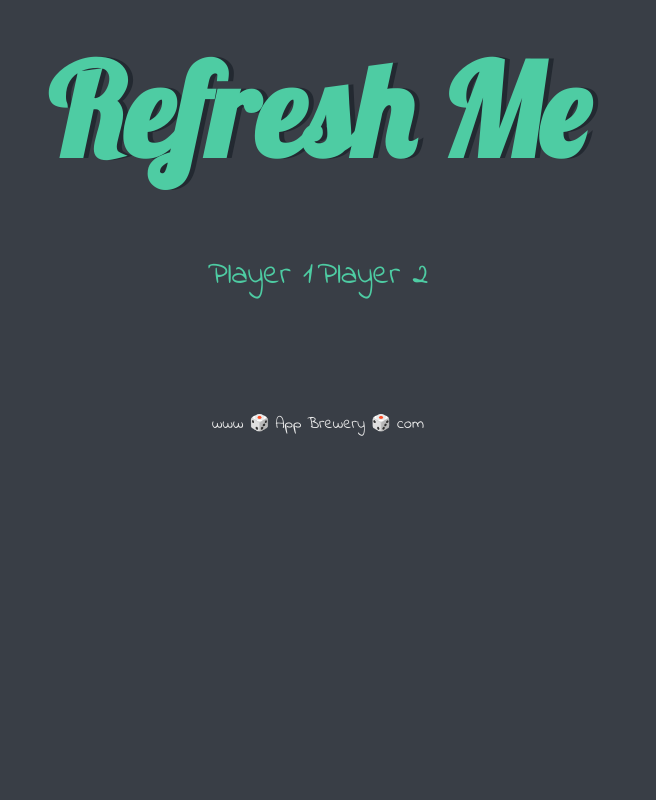
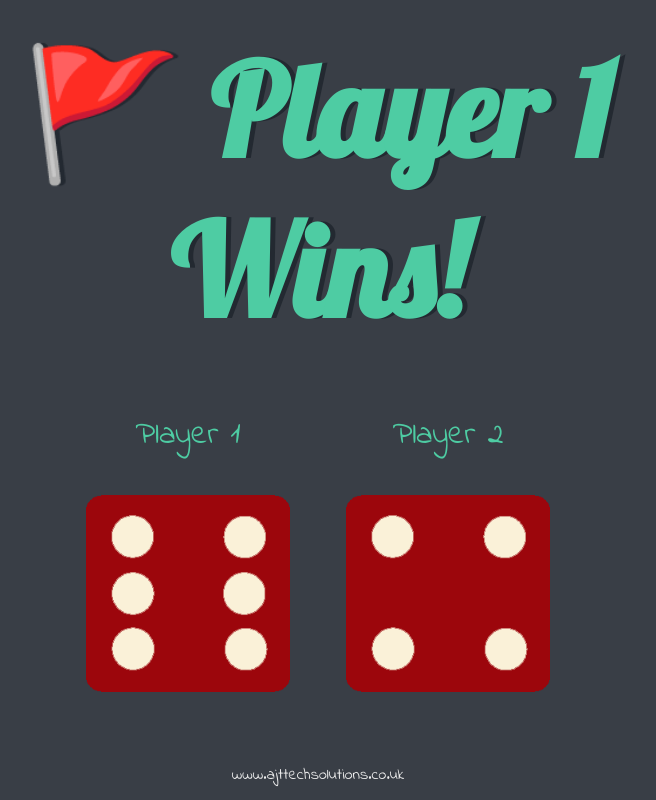
Before and after one commit to JordanM1994/WebDevelopmentLearning, a plain HTML site: page Dicee Game/dicee.html in a window 1280 px wide. Shown: the whole page, without its empty margins (322-978 px from the left). Drawn offline with Linux system fonts and the light colour scheme.

Commit message:
Updated and completed online Dice game

```diff
--- a/Dicee Game/dicee.html
+++ b/Dicee Game/dicee.html
@@ -14,20 +14,20 @@
 
       <div class="dice">
         <p>Player 1</p>
-        <img class="img1" src="">
+        <img class="img1" src="images/dice6.png">
       </div>
 
       <div class="dice">
         <p>Player 2</p>
-        <img class="img2" src="">
+        <img class="img2" src="images/dice6.png">
       </div>
 
     </div>
 
-
+    <script src="index.js" charset="utf-8"></script>
   </body>
 
   <footer>
-    www 🎲 App Brewery 🎲 com
+    www.ajttechsolutions.co.uk
   </footer>
 </html>
--- /dev/null
+++ b/Dicee Game/index.js
@@ -0,0 +1,13 @@
+var randomNumber1 = Math.floor(Math.random()*6)+1;
+document.querySelector(".img1").setAttribute("src","images/dice" + randomNumber1 + ".png")
+
+var randomNumber2 = Math.floor(Math.random()*6)+1;
+document.querySelector(".img2").setAttribute("src","images/dice" + randomNumber2 + ".png")
+
+if(randomNumber1 > randomNumber2){
+  document.querySelector("h1").textContent = "🚩 Player 1 Wins!"
+} else if (randomNumber2 > randomNumber1){
+  document.querySelector("h1").textContent = "Player 2 Wins! 🚩"
+} else{
+  document.querySelector("h1").textContent = "Draw!"
+}
```
